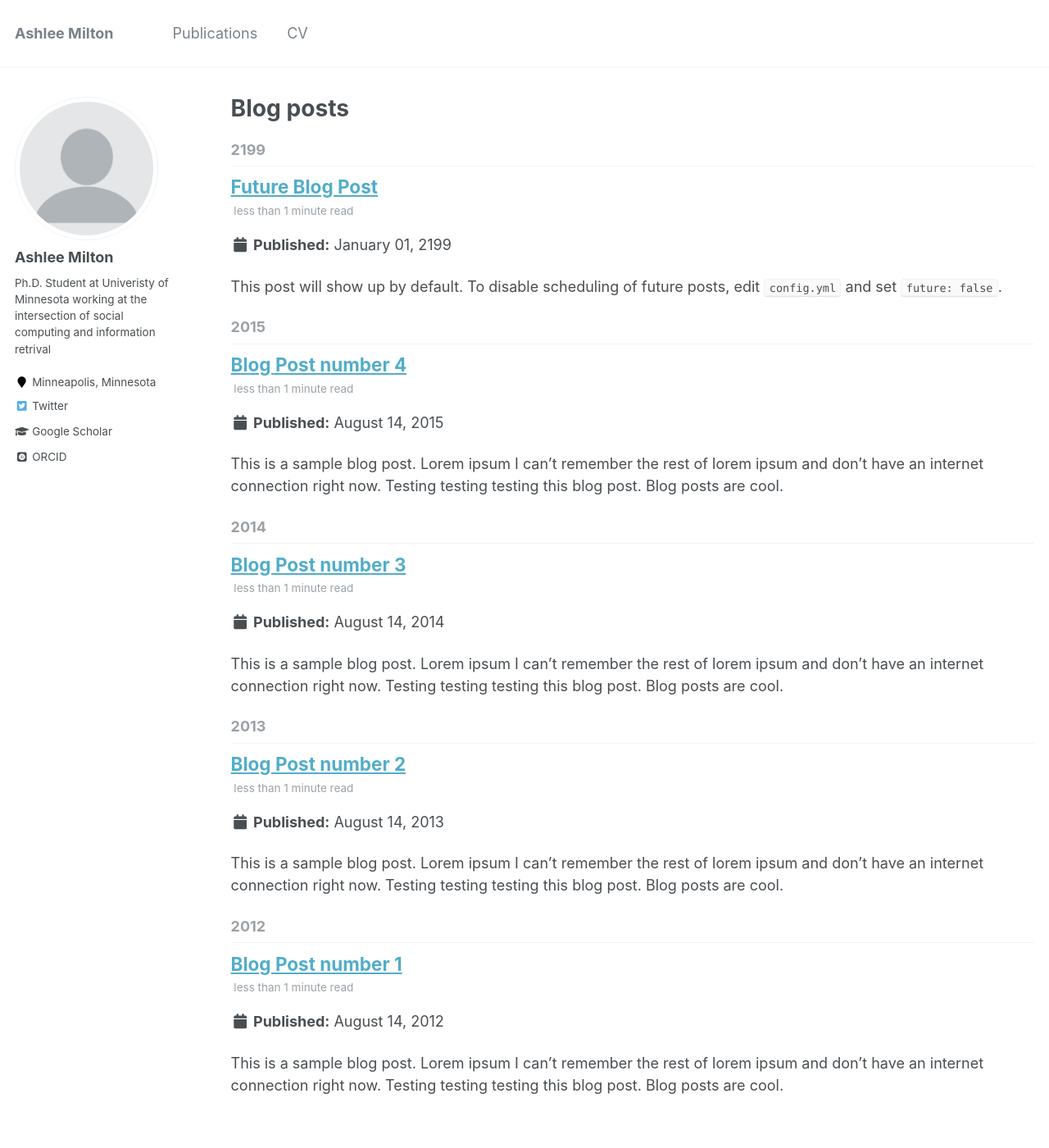
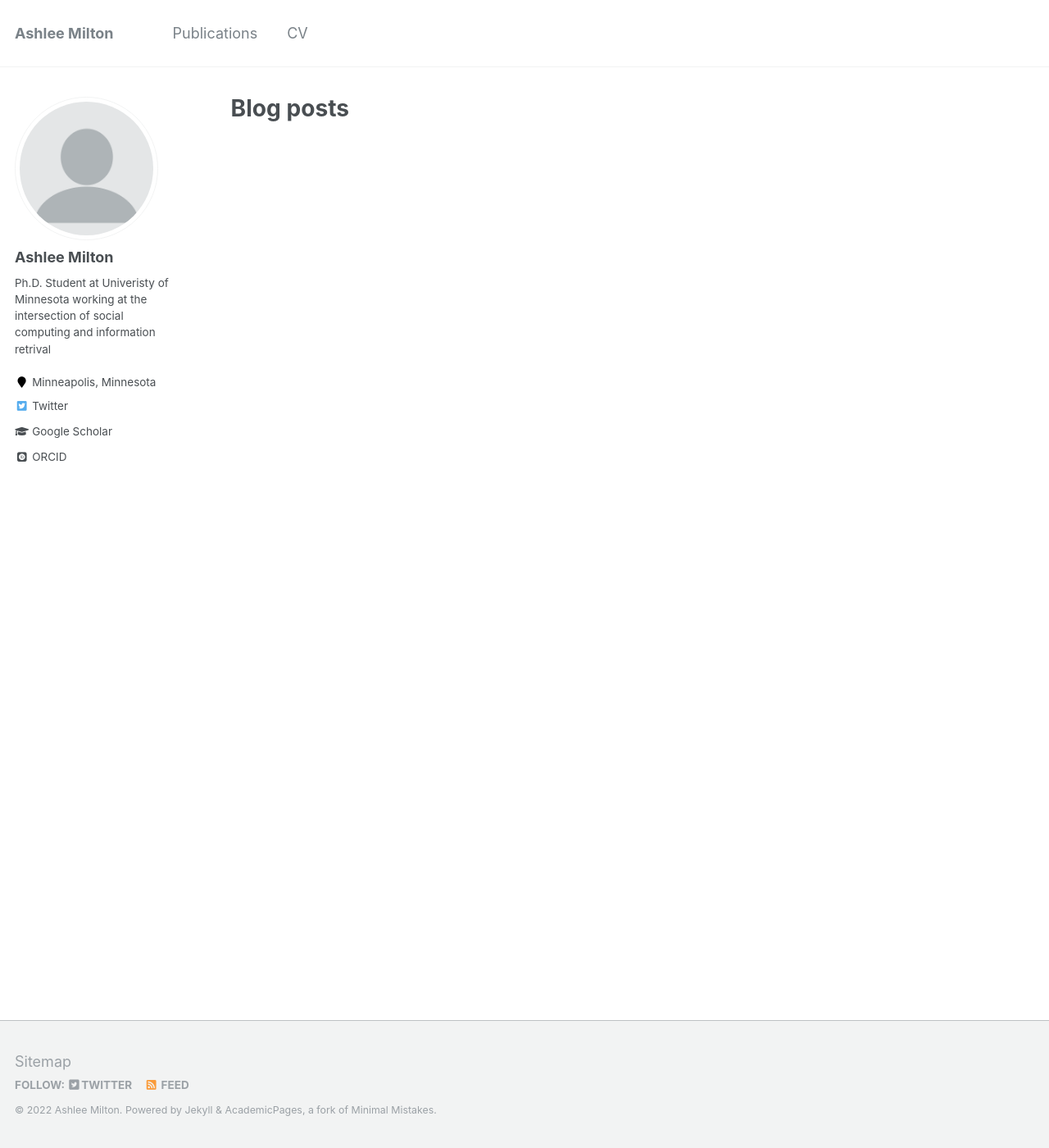
Before and after one commit to ashleemilton/ashleemilton.github.io, a Jekyll site: the page built from _pages/year-archive.html, in a window 1280 px wide and 1400 px high. Shown: the whole window at 82% size. Built offline with Jekyll 4.4.1, drawn with Linux system fonts in a browser that asks for light colours; some web fonts are replaced.

Commit message:
pub attempt 2

```diff
--- a/_config.yml
+++ b/_config.yml
@@ -122,6 +122,7 @@ include:
   - .htaccess
   - _pages
   - files
+  - archive-single.html
 exclude:
   - "*.sublime-project"
   - "*.sublime-workspace"
--- a/_posts/2012-08-14-blog-post-1.md
+++ /dev/null
@@ -1,20 +0,0 @@
----
-title: 'Blog Post number 1'
-date: 2012-08-14
-permalink: /posts/2012/08/blog-post-1/
-tags:
-  - cool posts
-  - category1
-  - category2
----
-
-This is a sample blog post. Lorem ipsum I can't remember the rest of lorem ipsum and don't have an internet connection right now. Testing testing testing this blog post. Blog posts are cool.
-
-Headings are cool
-======
-
-You can have many headings
-======
-
-Aren't headings cool?
-------
--- a/_posts/2013-08-14-blog-post-2.md
+++ /dev/null
@@ -1,20 +0,0 @@
----
-title: 'Blog Post number 2'
-date: 2013-08-14
-permalink: /posts/2013/08/blog-post-2/
-tags:
-  - cool posts
-  - category1
-  - category2
----
-
-This is a sample blog post. Lorem ipsum I can't remember the rest of lorem ipsum and don't have an internet connection right now. Testing testing testing this blog post. Blog posts are cool.
-
-Headings are cool
-======
-
-You can have many headings
-======
-
-Aren't headings cool?
-------
--- a/_posts/2014-08-14-blog-post-3.md
+++ /dev/null
@@ -1,20 +0,0 @@
----
-title: 'Blog Post number 3'
-date: 2014-08-14
-permalink: /posts/2014/08/blog-post-3/
-tags:
-  - cool posts
-  - category1
-  - category2
----
-
-This is a sample blog post. Lorem ipsum I can't remember the rest of lorem ipsum and don't have an internet connection right now. Testing testing testing this blog post. Blog posts are cool.
-
-Headings are cool
-======
-
-You can have many headings
-======
-
-Aren't headings cool?
-------
--- a/_posts/2199-01-01-future-post.md
+++ /dev/null
@@ -1,11 +0,0 @@
----
-title: 'Future Blog Post'
-date: 2199-01-01
-permalink: /posts/2012/08/blog-post-4/
-tags:
-  - cool posts
-  - category1
-  - category2
----
-
-This post will show up by default. To disable scheduling of future posts, edit `config.yml` and set `future: false`.
```
Also changed, not shown: _pages/portfolio.html (deleted, +0 -13 lines), _pages/talks.html (deleted, +0 -16 lines), _pages/teaching.html (deleted, +0 -12 lines), _portfolio/portfolio-1.md (deleted, +0 -7 lines), _portfolio/portfolio-2.html (deleted, +0 -7 lines), _posts/2015-08-14-blog-post-4.md (deleted, +0 -20 lines), _publications/herethereImpact2019.md (+9 -11 lines), _talks/2012-03-01-talk-1.md (deleted, +0 -11 lines), _talks/2013-03-01-tutorial-1.md (deleted, +0 -13 lines), _talks/2014-02-01-talk-2.md (deleted, +0 -13 lines), _talks/2014-03-01-talk-3.md (deleted, +0 -11 lines).
